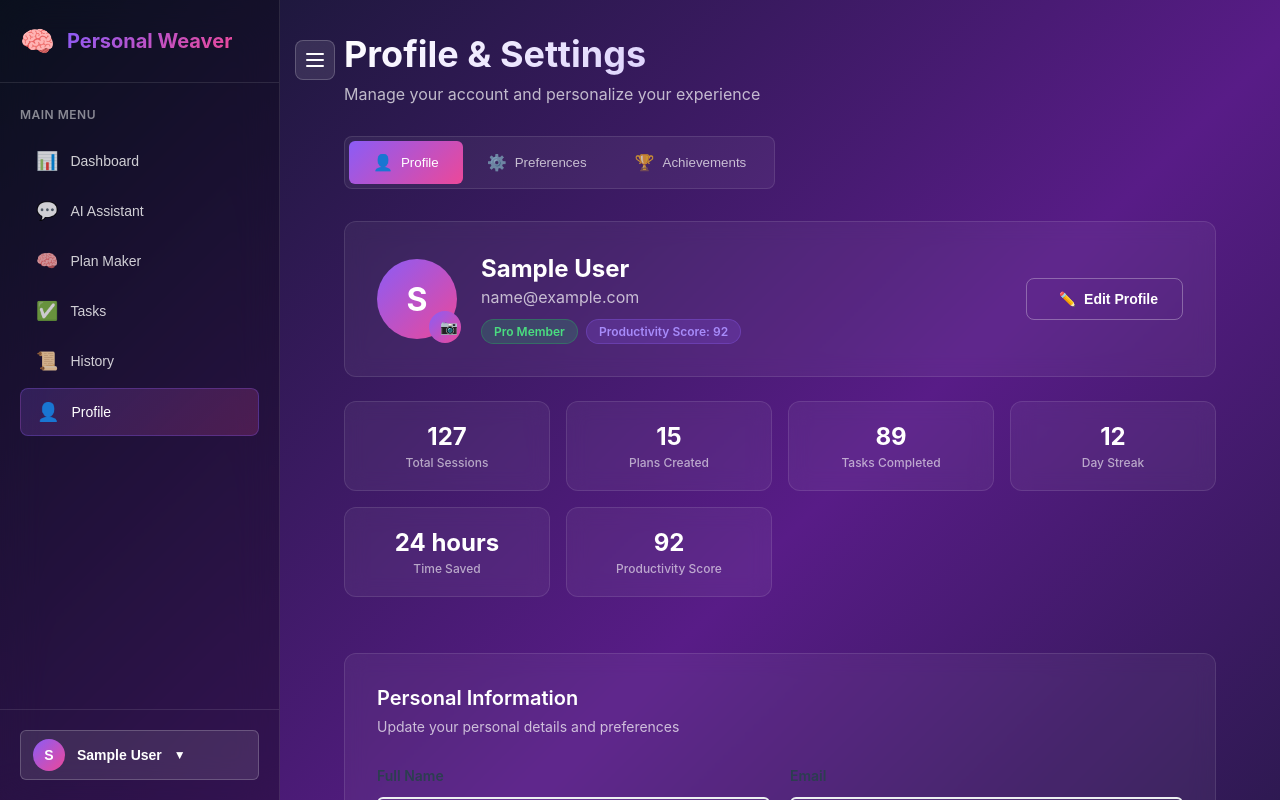
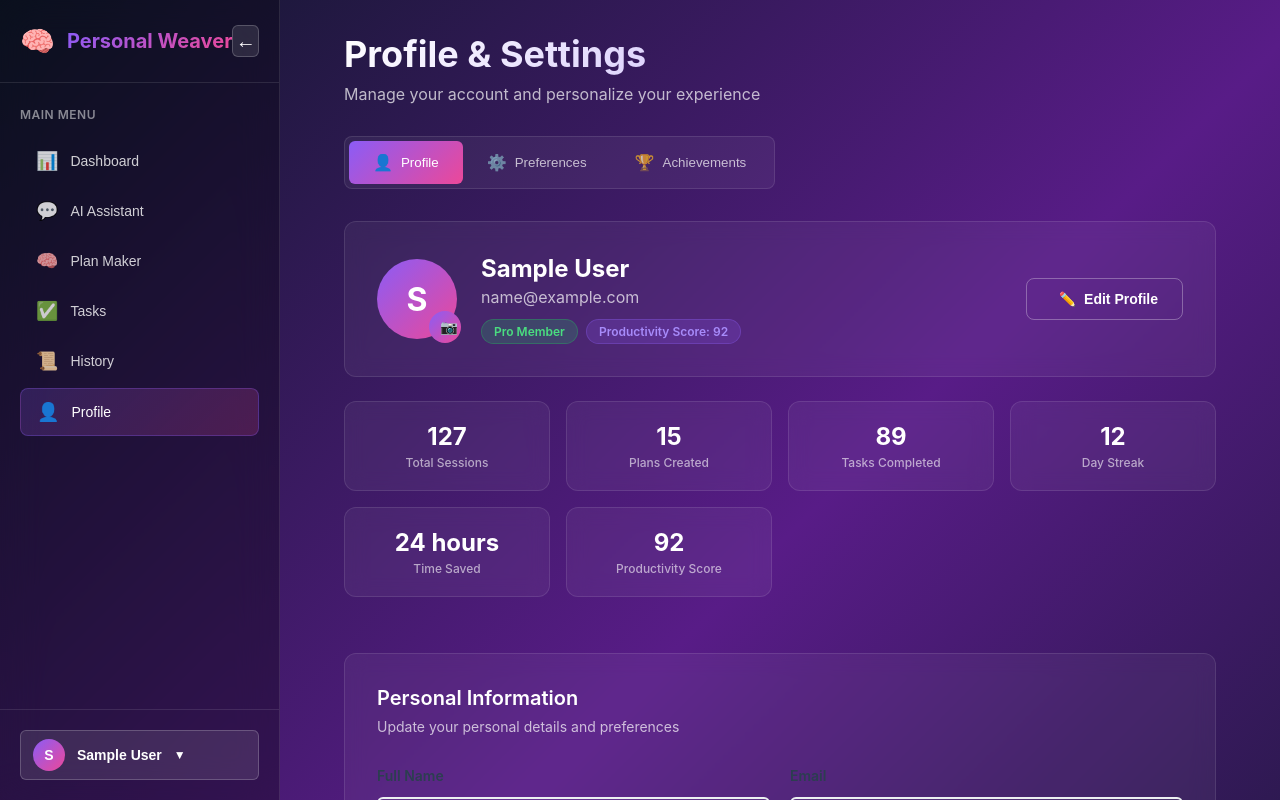
Before and after one commit to kamalesh-E08/Personal-Weaver, a React (Vite) app in the folder client/: page /profile in a window 1280 px wide. Shown: the top 800 px of the page. Built offline with nearby package versions, Linux system fonts and the light colour scheme; sample sign-in values are in the browser's storage.

Commit message:
swap the buttons

```diff
--- a/client/src/components/Layout/Layout.jsx
+++ b/client/src/components/Layout/Layout.jsx
@@ -9,21 +9,19 @@ const Layout = ({ children }) => {
     return (
         <div className="layout">
             <div className={`layout-content ${isCollapsed ? "sidebar-collapsed" : ""}`}>
-                {/* Sidebar Toggle Button */}
-                <button
-                    className="sidebar-toggle-external"
-                    onClick={toggleSidebar}
-                >
-                    {isCollapsed ? (
-                        <div className="arrow-icon">→</div>
-                    ) : (
+                {/* External toggle only when collapsed (arrow stays where it is now) */}
+                {isCollapsed && (
+                    <button
+                        className="sidebar-toggle-external"
+                        onClick={toggleSidebar}
+                    >
                         <div className="hamburger-icon">
                             <span></span>
                             <span></span>
                             <span></span>
                         </div>
-                    )}
-                </button>
+                    </button>
+                )}
 
                 {/* Sidebar */}
                 <Sidebar isCollapsed={isCollapsed} toggleSidebar={toggleSidebar} />
--- a/client/src/components/Sidebar/Sidebar.css
+++ b/client/src/components/Sidebar/Sidebar.css
@@ -57,6 +57,30 @@
 
 .sidebar-toggle:hover {
   background: rgba(255, 255, 255, 0.2);
+}
+
+/* Internal hamburger icon used for expanded state */
+.hamburger-icon {
+  display: flex;
+  flex-direction: column;
+  justify-content: space-between;
+  width: 16px;
+  height: 12px;
+}
+
+.hamburger-icon span {
+  display: block;
+  height: 2px;
+  width: 100%;
+  background-color: white;
+  border-radius: 1px;
+  transition: all 0.3s ease;
+}
+
+/* Arrow icon used for internal toggle when expanded */
+.arrow-icon {
+  font-size: 16px;
+  line-height: 1;
 }
 
 .sidebar-nav {
--- a/client/src/components/Sidebar/Sidebar.jsx
+++ b/client/src/components/Sidebar/Sidebar.jsx
@@ -90,6 +90,11 @@ const Sidebar = ({ isCollapsed: controlledCollapsed, toggleSidebar }) => {
             </span>
           )}
         </div>
+        {!isCollapsed && (
+          <button className="sidebar-toggle" onClick={toggleSidebar} aria-label="Collapse sidebar">
+            <span className="arrow-icon">←</span>
+          </button>
+        )}
       </div>
 
       <nav className="sidebar-nav">
```
